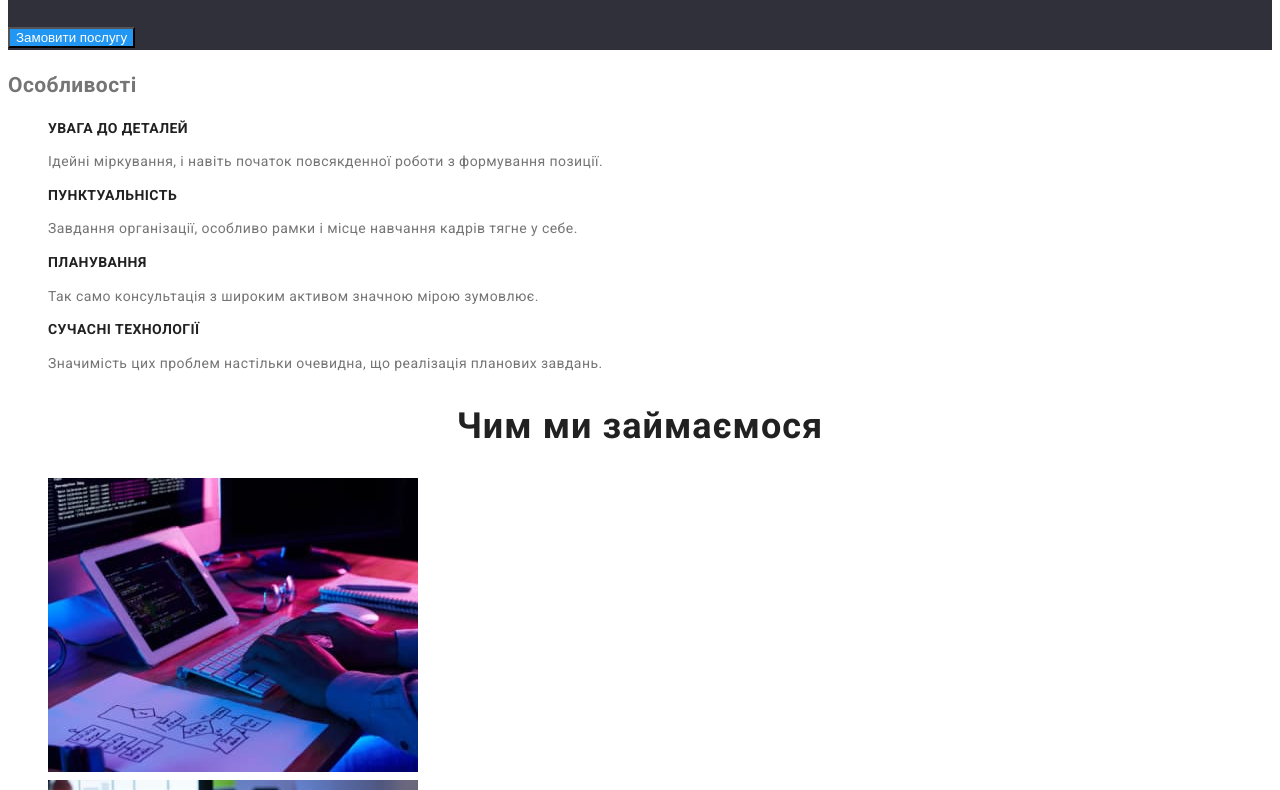
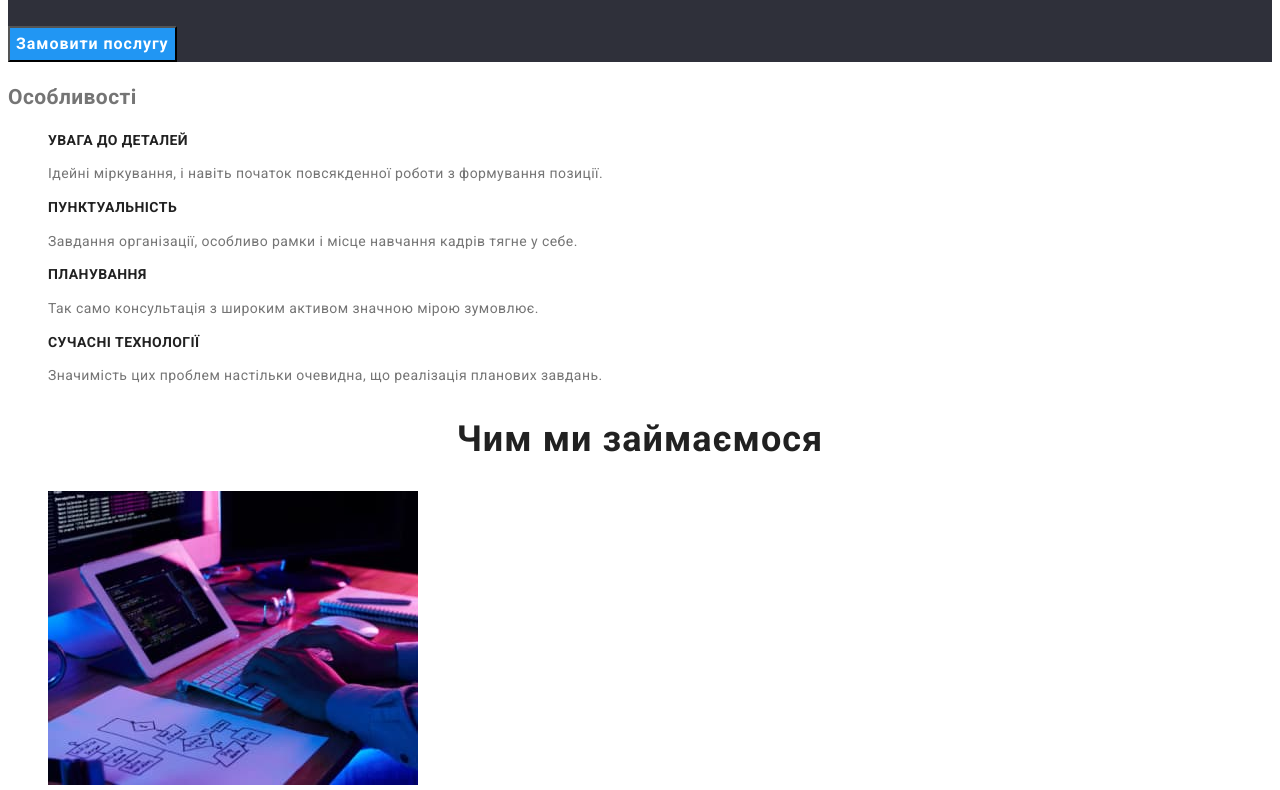
Before and after one commit to Serj122/goit-markup-hw-02, a plain HTML site: page index.html in a window 1280 px wide. Shown: the part 295-1085 px from the top of the page. Drawn offline with Linux system fonts and the light colour scheme.

Commit message:
Update styles.css

```diff
--- a/css/styles.css
+++ b/css/styles.css
@@ -46,7 +46,7 @@ body {
   font-size: 14px;
   line-height: 1.1;
   letter-spacing: 0.02em;
-  }
+}
 
 .site-nav .primary.link {
   color: var(--primary-accent-color);
@@ -80,12 +80,20 @@ body {
 }
 
 .button {
+  font-family: inherit;
   cursor: pointer;
 }
 
 .button.hero {
   color: var(--secondary-accent-color);
   background-color: var(--primary-accent-color);
+  font-weight: 700;
+  font-size: 16px;
+  line-height: 1.88;
+  display: flex;
+  align-items: center;
+  text-align: center;
+  letter-spacing: 0.06em;
 }
 
 .button.hero:hover,
@@ -182,7 +190,6 @@ body {
 /* portfolio */
 
 .examples .button {
-  font-family: inherit;
   color: var(--title-text-color);
   background-color: var(--buttons-color);
   font-weight: 500;
```
